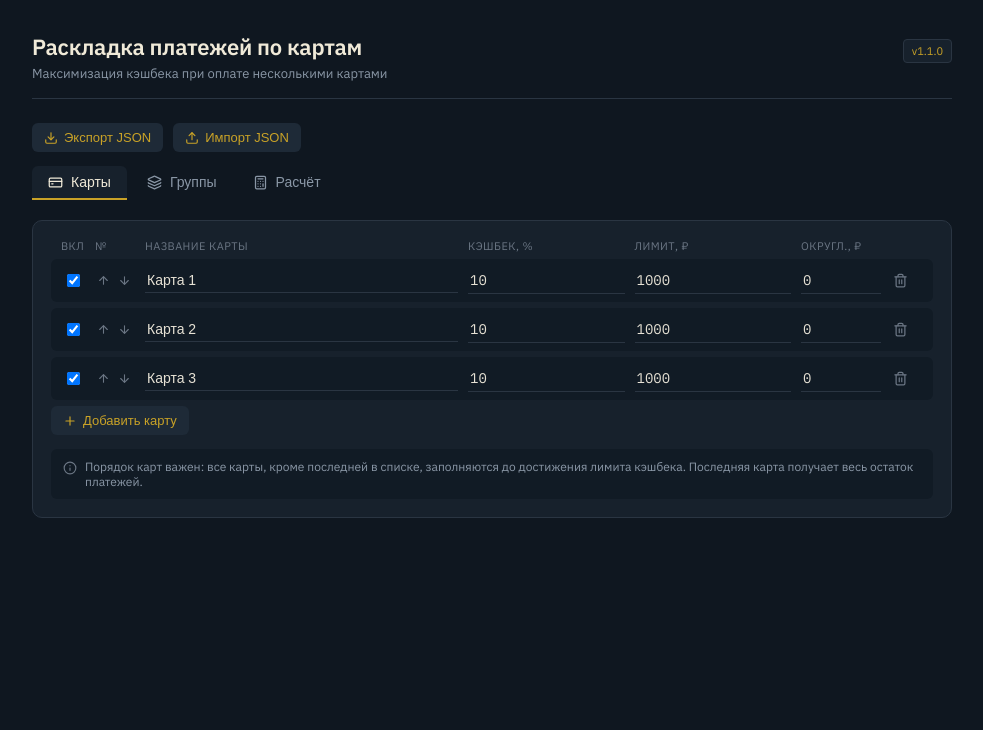
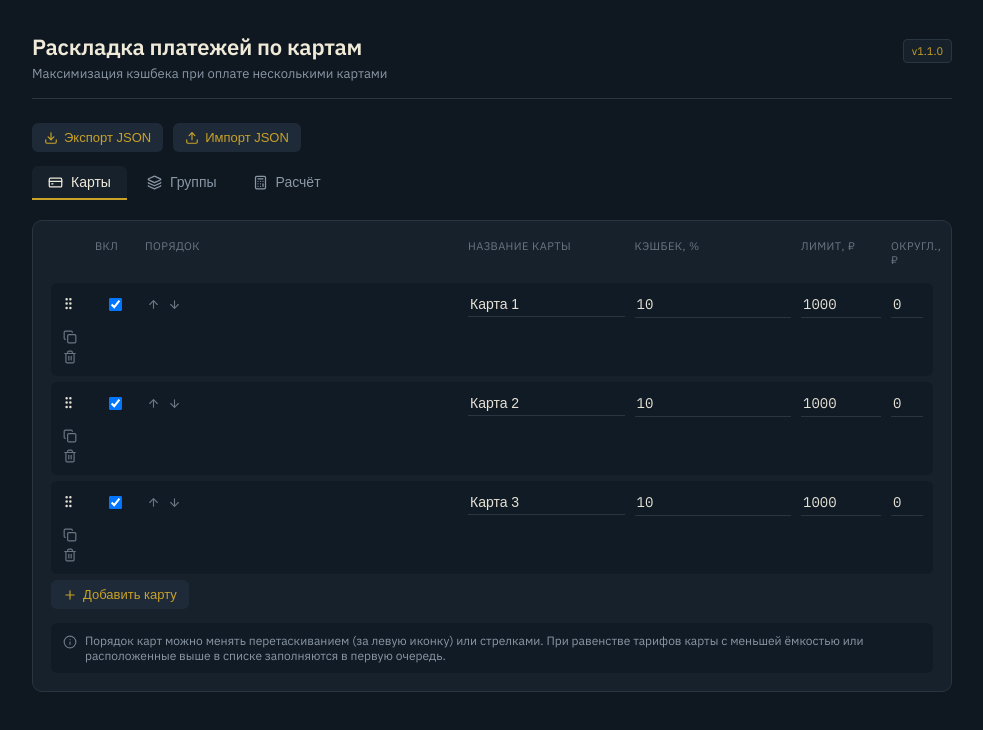
Before and after one commit to alezhu/cashback-optimizer, a React (Vite) app: page / in a window 1280 px wide. Shown: the top 730 px of the page, without its empty margins (148-1131 px from the left). Built offline with nearby package versions, Linux system fonts and the light colour scheme.

Commit message:
feat(cards): add duplicate button and drag-and-drop reordering for cards and groups

```diff
--- a/src/components/cards/CardRow.tsx
+++ b/src/components/cards/CardRow.tsx
@@ -1,6 +1,6 @@
 // Одна строка карты в списке: название, ставка кэшбека, лимит кэшбека,
-// округление кэшбека, кнопки перемещения по списку и удаления.
-import { ArrowUp, ArrowDown, Trash2 } from 'lucide-react';
+// округление кэшбека, кнопки перемещения, дублирования и удаления.
+import { ArrowUp, ArrowDown, Trash2, Copy, GripVertical } from 'lucide-react';
 import type { Card, FormNumber } from '../../types';
 
 interface CardRowProps {
@@ -8,35 +8,71 @@ interface CardRowProps {
   index: number;
   onUpdate: (id: number, patch: Partial<Card>) => void;
   onRemove: (id: number) => void;
+  onDuplicate: (id: number) => void;
   onMove: (index: number, dir: 1 | -1) => void;
+  onDragStart: (e: React.DragEvent, index: number) => void;
+  onDragOver: (e: React.DragEvent, index: number) => void;
+  onDrop: (e: React.DragEvent, index: number) => void;
+  onDragEnd: (e: React.DragEvent) => void;
+  isDragging: boolean;
+  isDragOver: boolean;
 }
 
-// Инпуты с type="number" отдают строку — пустая строка означает "поле очищено",
-// иначе приводим к числу.
 function parseFormNumber(raw: string): FormNumber {
   return raw === '' ? '' : Number(raw);
 }
 
-export default function CardRow({ card, index, onUpdate, onRemove, onMove }: CardRowProps) {
+export default function CardRow({
+  card,
+  index,
+  onUpdate,
+  onRemove,
+  onDuplicate,
+  onMove,
+  onDragStart,
+  onDragOver,
+  onDrop,
+  onDragEnd,
+  isDragging,
+  isDragOver,
+}: CardRowProps) {
   const isActive = card.active !== false;
 
   return (
-    <div className={`card-row ${!isActive ? 'card-row-inactive' : ''}`}>
+    <div
+      className={`card-row ${!isActive ? 'card-row-inactive' : ''} ${isDragging ? 'dragging' : ''} ${
+        isDragOver ? 'drag-over' : ''
+      }`}
+      onDragOver={(e) => onDragOver(e, index)}
+      onDrop={(e) => onDrop(e, index)}
+    >
+      <div
+        className="drag-handle"
+        draggable
+        onDragStart={(e) => onDragStart(e, index)}
+        onDragEnd={onDragEnd}
+        title="Перетащите для изменения порядка"
+      >
+        <GripVertical size={15} />
+      </div>
+
       <input
         type="checkbox"
         checked={isActive}
         title={isActive ? 'Карта активна (участвует в расчёте)' : 'Карта отключена (не используется в расчёте)'}
         onChange={(e) => onUpdate(card.id, { active: e.target.checked })}
       />
+
       {/* Порядок карт важен для алгоритма расчёта — двигаем вверх/вниз. */}
       <div className="move-btns">
-        <button className="btn-icon up-down" onClick={() => onMove(index, -1)}>
+        <button className="btn-icon up-down" onClick={() => onMove(index, -1)} title="Переместить выше">
           <ArrowUp size={13} />
         </button>
-        <button className="btn-icon up-down" onClick={() => onMove(index, 1)}>
+        <button className="btn-icon up-down" onClick={() => onMove(index, 1)} title="Переместить ниже">
           <ArrowDown size={13} />
         </button>
       </div>
+
       <input className="input" value={card.name} onChange={(e) => onUpdate(card.id, { name: e.target.value })} />
       <input
         type="number"
@@ -60,9 +96,15 @@ export default function CardRow({ card, index, onUpdate, onRemove, onMove }: Car
         placeholder="0"
         onChange={(e) => onUpdate(card.id, { roundTo: parseFormNumber(e.target.value) })}
       />
-      <button className="btn-icon" onClick={() => onRemove(card.id)}>
-        <Trash2 size={15} />
-      </button>
+
+      <div className="card-actions">
+        <button className="btn-icon" onClick={() => onDuplicate(card.id)} title="Дублировать карту">
+          <Copy size={14} />
+        </button>
+        <button className="btn-icon" onClick={() => onRemove(card.id)} title="Удалить карту">
+          <Trash2 size={14} />
+        </button>
+      </div>
     </div>
   );
 }
--- a/src/components/cards/CardsTab.tsx
+++ b/src/components/cards/CardsTab.tsx
@@ -1,4 +1,5 @@
-// Вкладка «Карты»: таблица карт с редактированием и добавлением новых.
+// Вкладка «Карты»: таблица карт с редактированием, добавлением, дублированием и Drag-and-Drop.
+import { useState } from 'react';
 import { Plus } from 'lucide-react';
 import CardRow from './CardRow';
 import InfoNote from '../InfoNote';
@@ -9,15 +10,55 @@ interface CardsTabProps {
   updateCard: (id: number, patch: Partial<Card>) => void;
   addCard: () => void;
   removeCard: (id: number) => void;
+  duplicateCard: (id: number) => void;
   moveCard: (index: number, dir: 1 | -1) => void;
+  reorderCards: (startIndex: number, endIndex: number) => void;
 }
 
-export default function CardsTab({ cards, updateCard, addCard, removeCard, moveCard }: CardsTabProps) {
+export default function CardsTab({
+  cards,
+  updateCard,
+  addCard,
+  removeCard,
+  duplicateCard,
+  moveCard,
+  reorderCards,
+}: CardsTabProps) {
+  const [draggedIdx, setDraggedIdx] = useState<number | null>(null);
+  const [dragOverIdx, setDragOverIdx] = useState<number | null>(null);
+
+  const handleDragStart = (e: React.DragEvent, index: number) => {
+    setDraggedIdx(index);
+    e.dataTransfer.effectAllowed = 'move';
+  };
+
+  const handleDragOver = (e: React.DragEvent, index: number) => {
+    e.preventDefault();
+    if (draggedIdx !== null && draggedIdx !== index) {
+      setDragOverIdx(index);
+    }
+  };
+
+  const handleDrop = (e: React.DragEvent, index: number) => {
+    e.preventDefault();
+    if (draggedIdx !== null && draggedIdx !== index) {
+      reorderCards(draggedIdx, index);
+    }
+    setDraggedIdx(null);
+    setDragOverIdx(null);
+  };
+
+  const handleDragEnd = () => {
+    setDraggedIdx(null);
+    setDragOverIdx(null);
+  };
+
   return (
     <div className="panel">
       <div className="card-row-header">
+        <div></div>
         <div className="field-label" title="Активность карты">Вкл</div>
-        <div className="field-label">№</div>
+        <div className="field-label">Порядок</div>
         <div className="field-label">Название карты</div>
         <div className="field-label">Кэшбек, %</div>
         <div className="field-label" title="0 или пусто = без лимита">Лимит, ₽</div>
@@ -26,17 +67,29 @@ export default function CardsTab({ cards, updateCard, addCard, removeCard, moveC
       </div>
 
       {cards.map((c, idx) => (
-        <CardRow key={c.id} card={c} index={idx} onUpdate={updateCard} onRemove={removeCard} onMove={moveCard} />
+        <CardRow
+          key={c.id}
+          card={c}
+          index={idx}
+          onUpdate={updateCard}
+          onRemove={removeCard}
+          onDuplicate={duplicateCard}
+          onMove={moveCard}
+          onDragStart={handleDragStart}
+          onDragOver={handleDragOver}
+          onDrop={handleDrop}
+          onDragEnd={handleDragEnd}
+          isDragging={draggedIdx === idx}
+          isDragOver={dragOverIdx === idx}
+        />
       ))}
 
       <button className="btn" onClick={addCard}>
         <Plus size={14} /> Добавить карту
       </button>
 
-      {/* Напоминание про важность порядка карт в списке — см. allocationService.ts */}
       <InfoNote>
-        Порядок карт важен: все карты, кроме последней в списке, заполняются до достижения лимита кэшбека.
-        Последняя карта получает весь остаток платежей.
+        Порядок карт можно менять перетаскиванием (за левую иконку) или стрелками. При равенстве тарифов карты с меньшей ёмкостью или расположенные выше в списке заполняются в первую очередь.
       </InfoNote>
     </div>
   );
```
